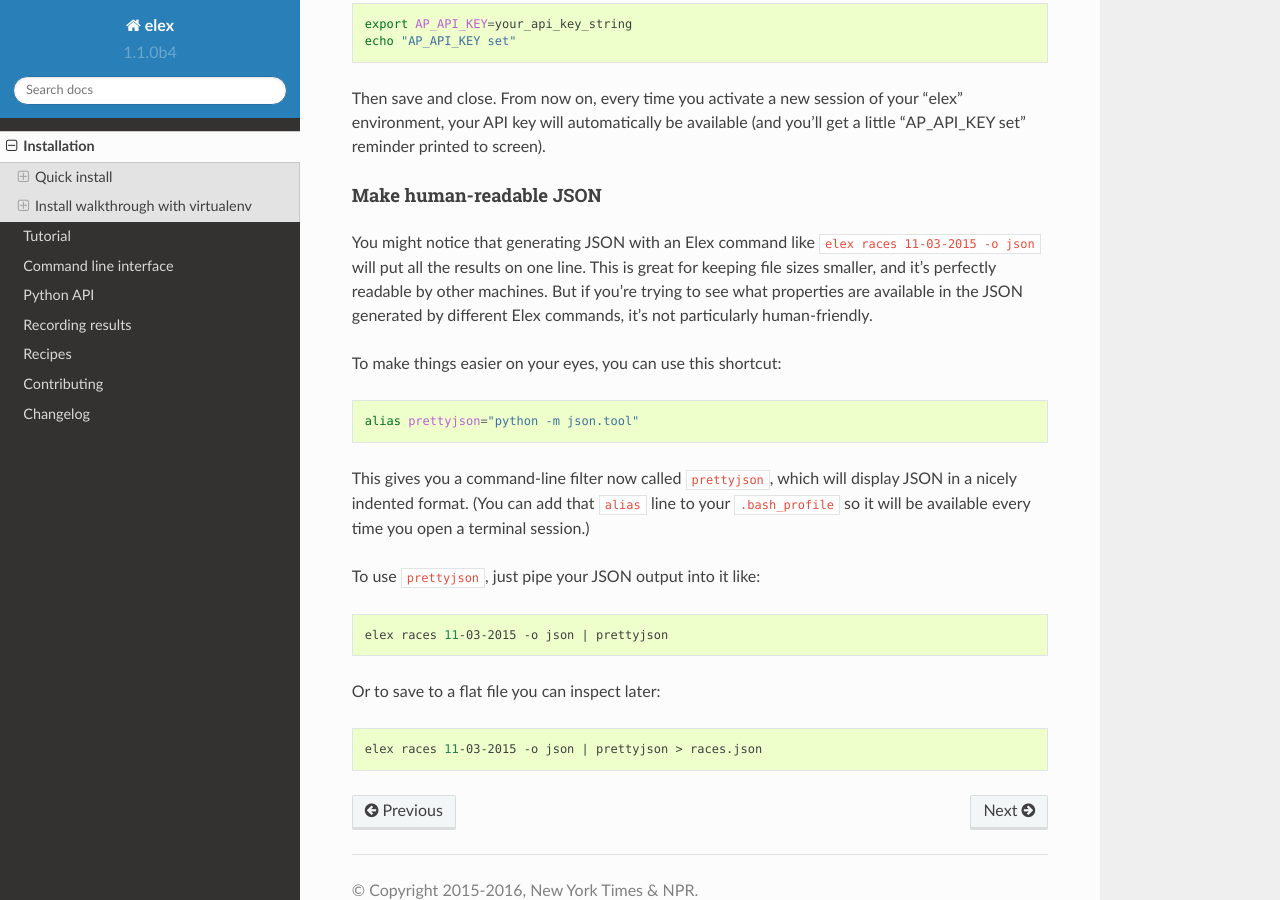
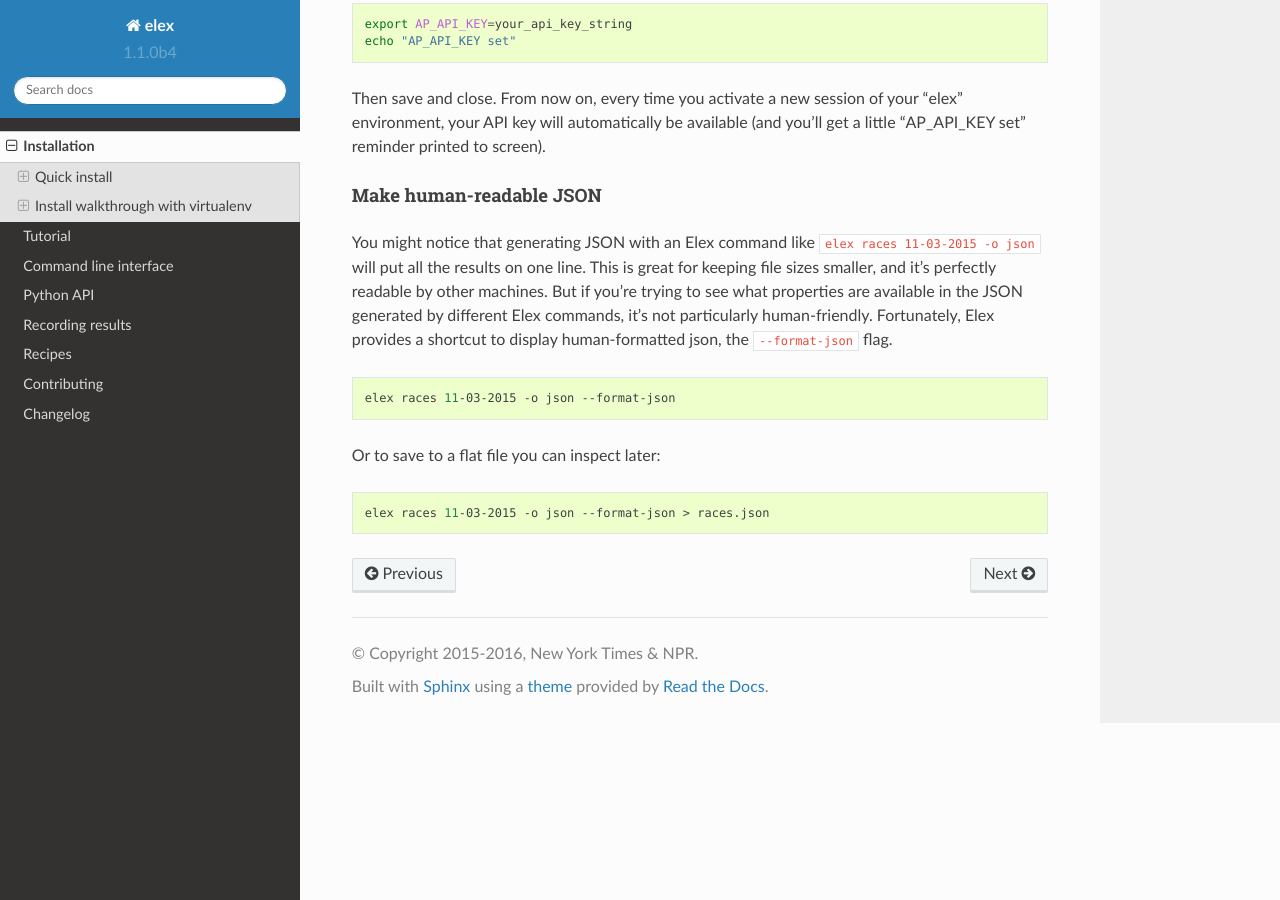
Before and after one commit to newsdev/elex, a Sphinx documentation site: the page built from docs/install.rst, in a window 1280 px wide and 900 px high, scrolled down 2933 px. Built offline with Sphinx 7.4.7 and the Read the Docs theme 2.0.0, drawn with Linux system fonts in a browser that asks for light colours; the version number is read from the project's files by our own code.

Commit message:
edit out pretty json in favor of built-in option

```diff
--- a/docs/install.rst
+++ b/docs/install.rst
@@ -117,24 +117,14 @@ Then save and close. From now on, every time you activate a new session of your
 Make human-readable JSON
 ^^^^^^^^^^^^^^^^^^^^^^^^
 
-You might notice that generating JSON with an Elex command like ``elex races 11-03-2015 -o json`` will put all the results on one line. This is great for keeping file sizes smaller, and it's perfectly readable by other machines. But if you're trying to see what properties are available in the JSON generated by different Elex commands, it's not particularly human-friendly.
-
-To make things easier on your eyes, you can use this shortcut:
+You might notice that generating JSON with an Elex command like ``elex races 11-03-2015 -o json`` will put all the results on one line. This is great for keeping file sizes smaller, and it's perfectly readable by other machines. But if you're trying to see what properties are available in the JSON generated by different Elex commands, it's not particularly human-friendly. Fortunately, Elex provides a shortcut to display human-formatted json, the ``--format-json`` flag.
 
 .. code:: bash
 
-    alias prettyjson="python -m json.tool"
-
-This gives you a command-line filter now called ``prettyjson``, which will display JSON in a nicely indented format. (You can add that ``alias`` line to your ``.bash_profile`` so it will be available every time you open a terminal session.)
-
-To use ``prettyjson``, just pipe your JSON output into it like:
-
-.. code:: bash
-
-    elex races 11-03-2015 -o json | prettyjson
+    elex races 11-03-2015 -o json --format-json
 
 Or to save to a flat file you can inspect later:
 
 .. code:: bash
 
-    elex races 11-03-2015 -o json | prettyjson > races.json
+    elex races 11-03-2015 -o json --format-json > races.json
```
